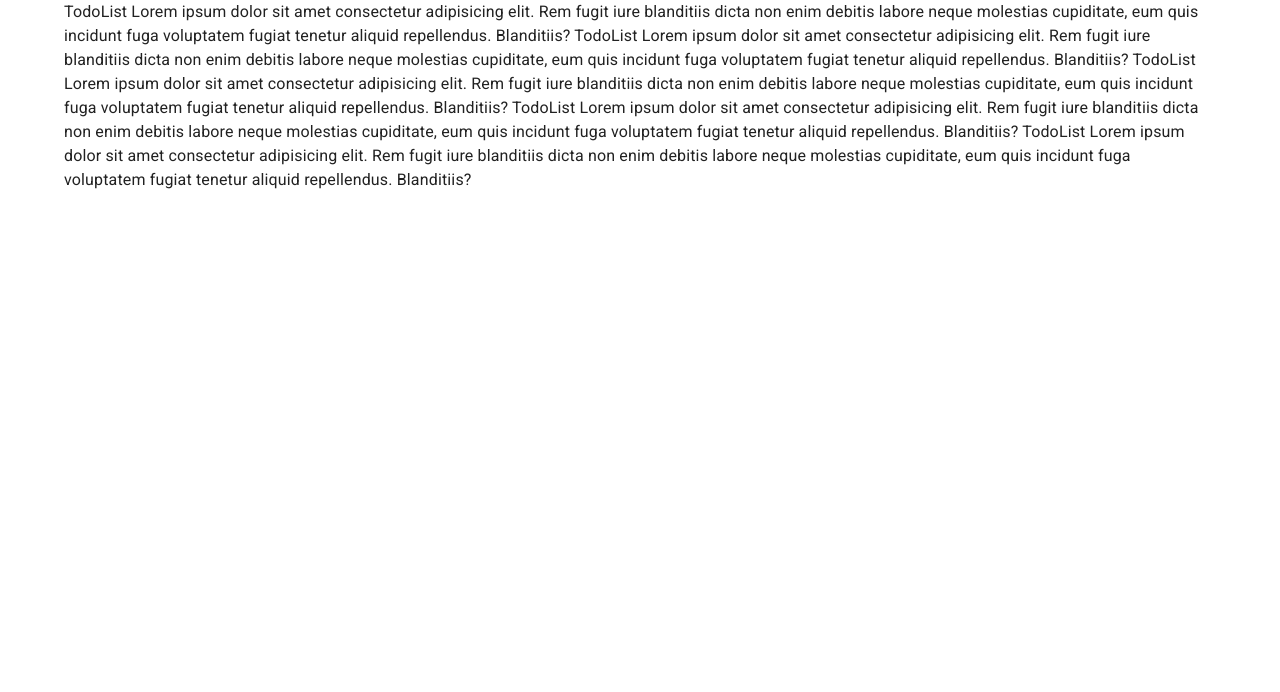
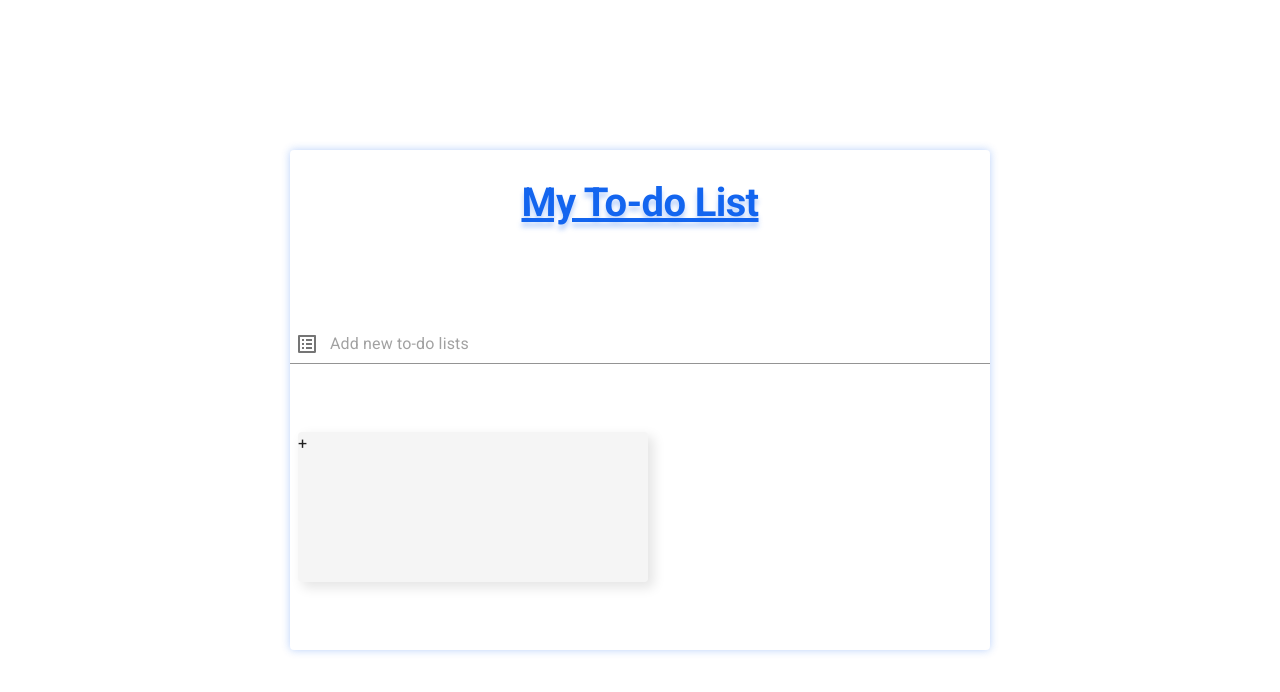
Before and after one commit to PKAeh/todo-lists, a React (Vite) app: page / in a window 1280 px wide. Shown: the top 692 px of the page. Built offline with nearby package versions, Linux system fonts and the light colour scheme.

Commit message:
- add function store - add ui todo list

```diff
--- a/src/App.tsx
+++ b/src/App.tsx
@@ -15,29 +15,9 @@
     <>
       <CssBaseline />
       <Container>
-        <Grid container>
+        <Grid container sx={{ height: "100vh" }}>
           <TodoList />
         </Grid>
-        {/* <div>
-        <a href="https://vitejs.dev" target="_blank">
-          <img src={viteLogo} className="logo" alt="Vite logo" />
-        </a>
-        <a href="https://react.dev" target="_blank">
-          <img src={reactLogo} className="logo react" alt="React logo" />
-        </a>
-      </div>
-      <h1>Vite + React</h1>
-      <div className="card">
-        <button onClick={() => setCount((count) => count + 1)}>
-          count is {count}
-        </button>
-        <p>
-          Edit <code>src/App.tsx</code> and save to test HMR
-        </p>
-      </div>
-      <p className="read-the-docs">
-        Click on the Vite and React logos to learn more
-      </p> */}
       </Container>
     </>
   );
--- /dev/null
+++ b/src/components/ModalAddTodoList.tsx
@@ -0,0 +1,96 @@
+import { Box, Input, Modal, TextField, Button } from "@mui/material";
+import useTodoStore from "../store/todoStore";
+import ListAltIcon from "@mui/icons-material/ListAlt";
+
+const style = {
+  position: "absolute" as const,
+  top: "50%",
+  left: "50%",
+  transform: "translate(-50%, -50%)",
+  width: 420,
+  bgcolor: "background.paper",
+  boxShadow: 24,
+  border: "0px solid #1365ef",
+  p: 2,
+  borderRadius: "6px",
+  display: "flex",
+  flexDirection: "column",
+  gap: "8px",
+};
+
+const ModalAddTodoList = () => {
+  const open = useTodoStore((state) => state.open);
+  const handleClose = useTodoStore((state) => state.openModal);
+
+  const ariaLabel = {
+    "aria-label": "description",
+  };
+
+  return (
+    <div>
+      <Modal
+        open={open}
+        onClose={handleClose}
+        aria-labelledby="modal-modal-title"
+        aria-describedby="modal-modal-description"
+      >
+        <Box sx={style}>
+          <Input
+            placeholder="Title To-do List"
+            inputProps={ariaLabel}
+            fullWidth
+            sx={{
+              padding: "0px 34px 0px 4px",
+
+              "& .MuiInputBase-root": {
+                "& :before": {
+                  borderBottom: "0px solid red",
+                },
+              },
+            }}
+          />
+          <ListAltIcon
+            sx={{
+              color: "action.active",
+              mr: 1,
+              my: 0.5,
+              position: "absolute",
+              right: "12px",
+            }}
+          />
+          <TextField
+            id="standard-multiline-static"
+            // label="Multiline"
+            placeholder="Description"
+            multiline
+            rows={5}
+            variant="outlined"
+            fullWidth
+            sx={{
+              "& .MuiInputBase-root": {
+                padding: "8px",
+              },
+            }}
+          />
+
+          <Box
+            sx={{
+              display: "flex",
+              justifyContent: "center",
+              paddingTop: "4px",
+            }}
+          >
+            <Button
+              variant="text"
+              sx={{ minWidth: "100px", lineHeight: "20px" }}
+            >
+              ADD
+            </Button>
+          </Box>
+        </Box>
+      </Modal>
+    </div>
+  );
+};
+
+export default ModalAddTodoList;
--- a/src/components/TodoList.tsx
+++ b/src/components/TodoList.tsx
@@ -1,29 +1,87 @@
-import React, { FC } from "react";
+import Grid from "@mui/material/Unstable_Grid2";
+import { Box, Input, Typography } from "@mui/material";
+import ListAltIcon from "@mui/icons-material/ListAlt";
+import useTodoStore from "../store/todoStore";
+import ModalAddTodoList from "./ModalAddTodoList";
 
-interface ITodoListProps {
-  dataList?: string[];
-}
-const TodoList: FC<ITodoListProps> = () => {
+const TodoList = () => {
+  const ariaLabel = { "aria-label": "description" };
+
+  const openModal = useTodoStore((state) => state.openModal);
+
   return (
-    <div>
-      TodoList Lorem ipsum dolor sit amet consectetur adipisicing elit. Rem
-      fugit iure blanditiis dicta non enim debitis labore neque molestias
-      cupiditate, eum quis incidunt fuga voluptatem fugiat tenetur aliquid
-      repellendus. Blanditiis? TodoList Lorem ipsum dolor sit amet consectetur
-      adipisicing elit. Rem fugit iure blanditiis dicta non enim debitis labore
-      neque molestias cupiditate, eum quis incidunt fuga voluptatem fugiat
-      tenetur aliquid repellendus. Blanditiis? TodoList Lorem ipsum dolor sit
-      amet consectetur adipisicing elit. Rem fugit iure blanditiis dicta non
-      enim debitis labore neque molestias cupiditate, eum quis incidunt fuga
-      voluptatem fugiat tenetur aliquid repellendus. Blanditiis? TodoList Lorem
-      ipsum dolor sit amet consectetur adipisicing elit. Rem fugit iure
-      blanditiis dicta non enim debitis labore neque molestias cupiditate, eum
-      quis incidunt fuga voluptatem fugiat tenetur aliquid repellendus.
-      Blanditiis? TodoList Lorem ipsum dolor sit amet consectetur adipisicing
-      elit. Rem fugit iure blanditiis dicta non enim debitis labore neque
-      molestias cupiditate, eum quis incidunt fuga voluptatem fugiat tenetur
-      aliquid repellendus. Blanditiis?
-    </div>
+    <Grid
+      container
+      sx={{
+        width: "100%",
+        height: "500px",
+        maxWidth: "700px",
+        margin: "auto",
+        borderRadius: "4px",
+        boxShadow: "0px 0px 8px rgba(19,101,239,0.3)",
+      }}
+      spacing={0}
+    >
+      <Grid xs={12}>
+        <Typography
+          variant="h1"
+          sx={{
+            // backgroundColor: "red",
+            padding: "30px 0",
+            textAlign: "center",
+            // boxShadow: "0px 5px 5px 5px rgba(19,101,239,0.15)",
+            textDecoration: "underline",
+            color: "#1365ef",
+            fontSize: "2.5rem",
+            fontWeight: "bold",
+            textShadow: "0px 5px 5px rgba(19,101,239,0.3)",
+          }}
+        >
+          My To-do List
+        </Typography>
+      </Grid>
+
+      <Grid xs={12}>
+        <Box
+          sx={{ display: "flex", alignItems: "center", position: "relative" }}
+        >
+          <Input
+            placeholder="Add new to-do lists"
+            inputProps={ariaLabel}
+            fullWidth
+            sx={{ height: "40px", paddingLeft: "40px" }}
+          />
+          <ListAltIcon
+            sx={{
+              color: "action.active",
+              mr: 1,
+              my: 0.5,
+              position: "absolute",
+              left: "5px",
+            }}
+          />
+        </Box>
+      </Grid>
+
+      <Grid
+        sx={{
+          bgcolor: "rgba(221,221,221,0.30)",
+          height: "150px",
+          borderRadius: "4px",
+          padding: "0px",
+          margin: "0px 8px",
+          boxShadow: "5px 5px 12px 1px rgba(0,0,0,0.10)",
+        }}
+        xs={6}
+        onClick={openModal}
+      >
+        +
+      </Grid>
+
+      {/* <Taps /> */}
+
+      <ModalAddTodoList />
+    </Grid>
   );
 };
 
--- a/src/store/todoStore.ts
+++ b/src/store/todoStore.ts
@@ -10,17 +10,21 @@
 
 interface TodoItemsState {
   items: TodoItem[];
+  open: boolean;
   add: (itemTodo: TodoItem) => void;
   delete: (id: number) => void;
   checked: (id: number) => void;
   unChecked: (id: number) => void;
+  openModal: () => void;
 }
 
-export const todoStore = create<TodoItemsState>()(
+const useTodoStore = create<TodoItemsState>()(
   devtools(
     persist(
       (set) => ({
         items: [{ id: 0, name: "test", description: "test", completed: false }],
+        open: false,
+
         add: (todoItem) =>
           set((state) => ({ items: [...state.items, todoItem] })),
 
@@ -60,9 +64,13 @@
               return { items: [...state.items] };
             }
           }),
+
+        openModal: () => set((state) => ({ open: !state.open })),
       }),
 
       { name: "todoItems" }
     )
   )
 );
+
+export default useTodoStore;
```
Also changed, not shown: src/components/Taps.tsx (added, +73 -0 lines).
